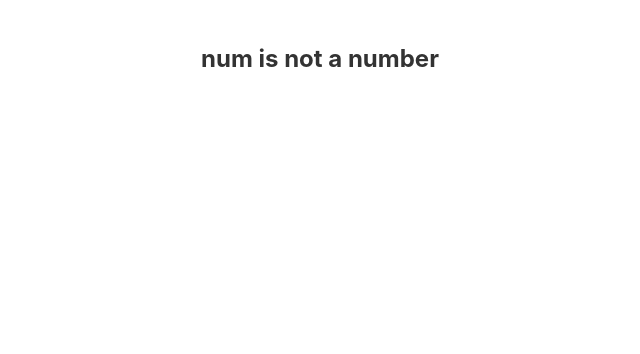
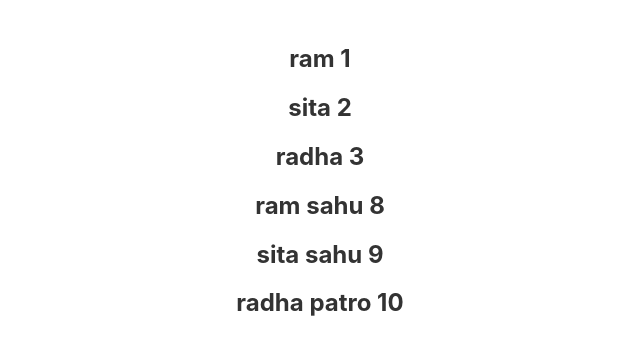
Before and after one commit to Ashu8881/svelteonline, a Svelte app: page / in a window 1280 px wide. Shown: the top 354 px of the page, without its empty margins (320-960 px from the left). Built offline with nearby package versions, Linux system fonts and the light colour scheme.

Commit message:
list rendering , list & key

```diff
--- a/src/App.svelte
+++ b/src/App.svelte
@@ -6,17 +6,31 @@
   // const status = 'danger'
   // const success = 'success'
   // const promete = true
-  const num = "hdhshdjsh";
+  // const num = "hdhshdjsh";
+  const name =['ram','sita','radha']
+  const fullName =[
+    {first:'ram', last:'sahu'},
+    {first:'sita',last:'sahu'},
+    {first:'radha',last:'patro'}
+  ]
 </script>
 
 <main>
+{#each  name as names,index }
+<h2>{names}    {index+1} </h2>
+
+{/each}
+{#each fullName as fullnames,index }
+<h2>{fullnames.first} {fullnames.last} {index+8}</h2>
+  {/each}
+
   <!-- <h1 class="{success}">Hello {name} </h1>
 	<h2 class:promete>{@html role}</h2>
 	<h1 {id}>this is a heding</h1>
 	<button {disabled}>bind</button>
 	<h3 class="underline">ashutosh</h3>
 	<h2 class="{status}">rama</h2> -->
-  {#if num === 0}
+  <!-- {#if num === 0}
     <h1>num is zero</h1>
   {:else if num < 0}
     <h1>numern is negative</h1>
@@ -24,7 +38,7 @@
     <h1>number is positive</h1>
   {:else}
     <h2>num is not a number</h2>
-  {/if}
+  {/if} -->
 </main>
 
 <style>
```
